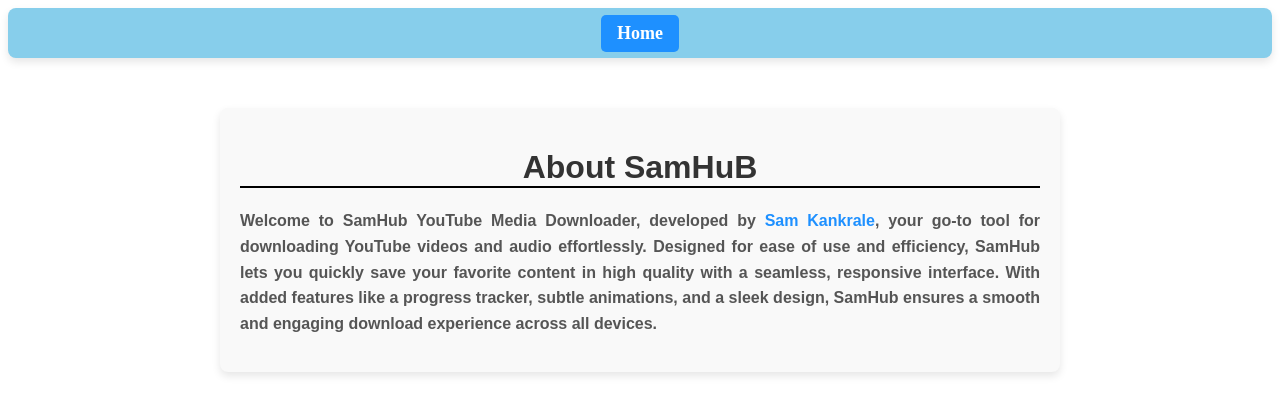
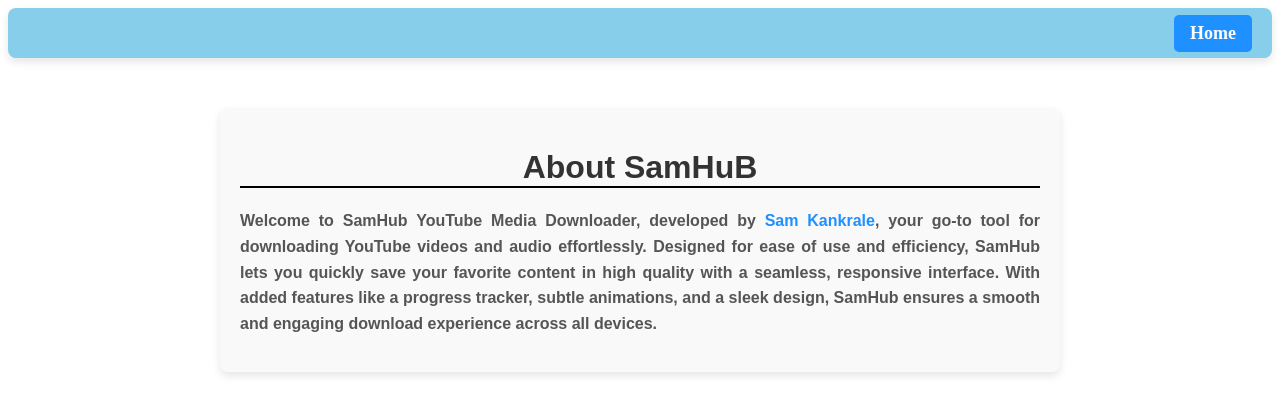
Before and after one commit to shubhamkankrale/SamHuB, a Flask app: page /about in a window 1280 px wide. Shown: the top 415 px of the page. Run offline with Flask 3, Linux system fonts and the light colour scheme.

Commit message:
Update about.html

```diff
--- a/templates/about.html
+++ b/templates/about.html
@@ -11,7 +11,7 @@
             height: 50px;
             display: flex;
             align-items: center;
-            justify-content: center;
+            justify-content: flex-end;
             padding: 0 20px;
             box-shadow: 0px 4px 8px rgba(0, 0, 0, 0.1);
             border-radius: 8px;
```
